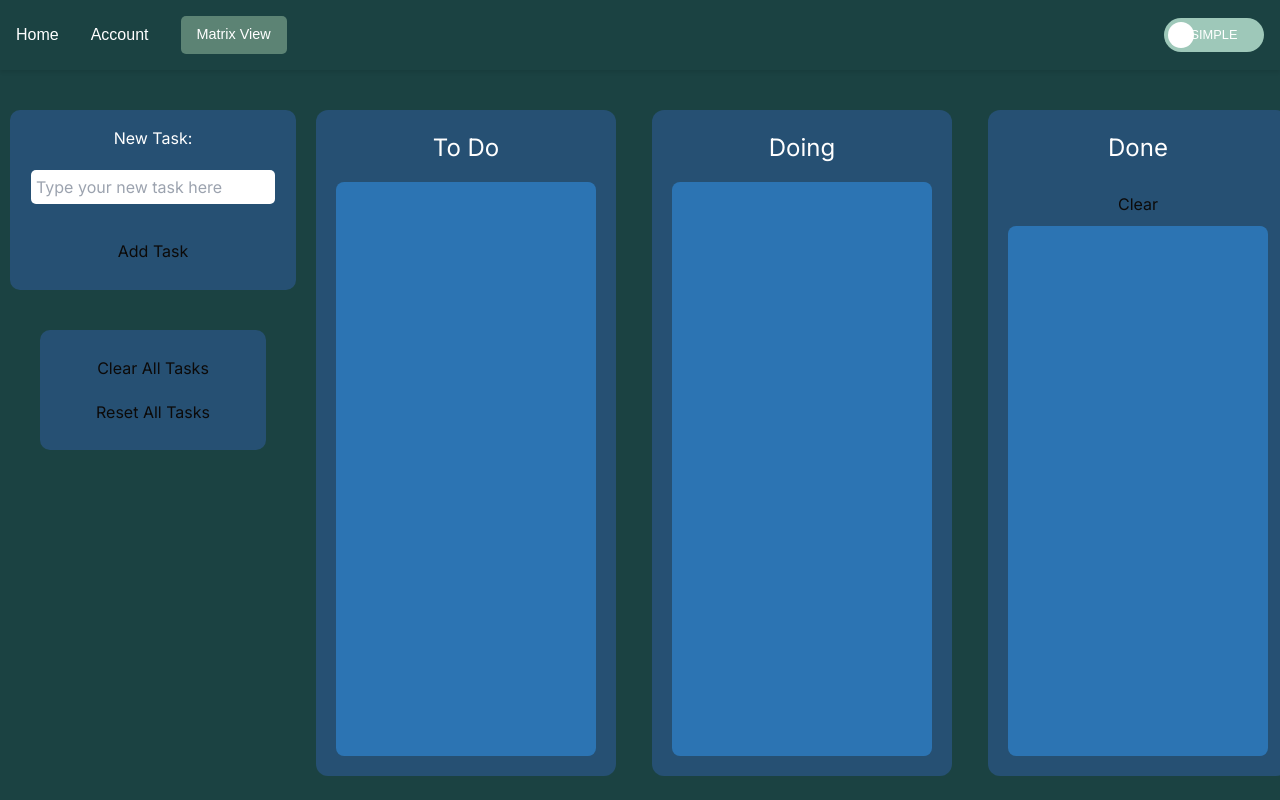
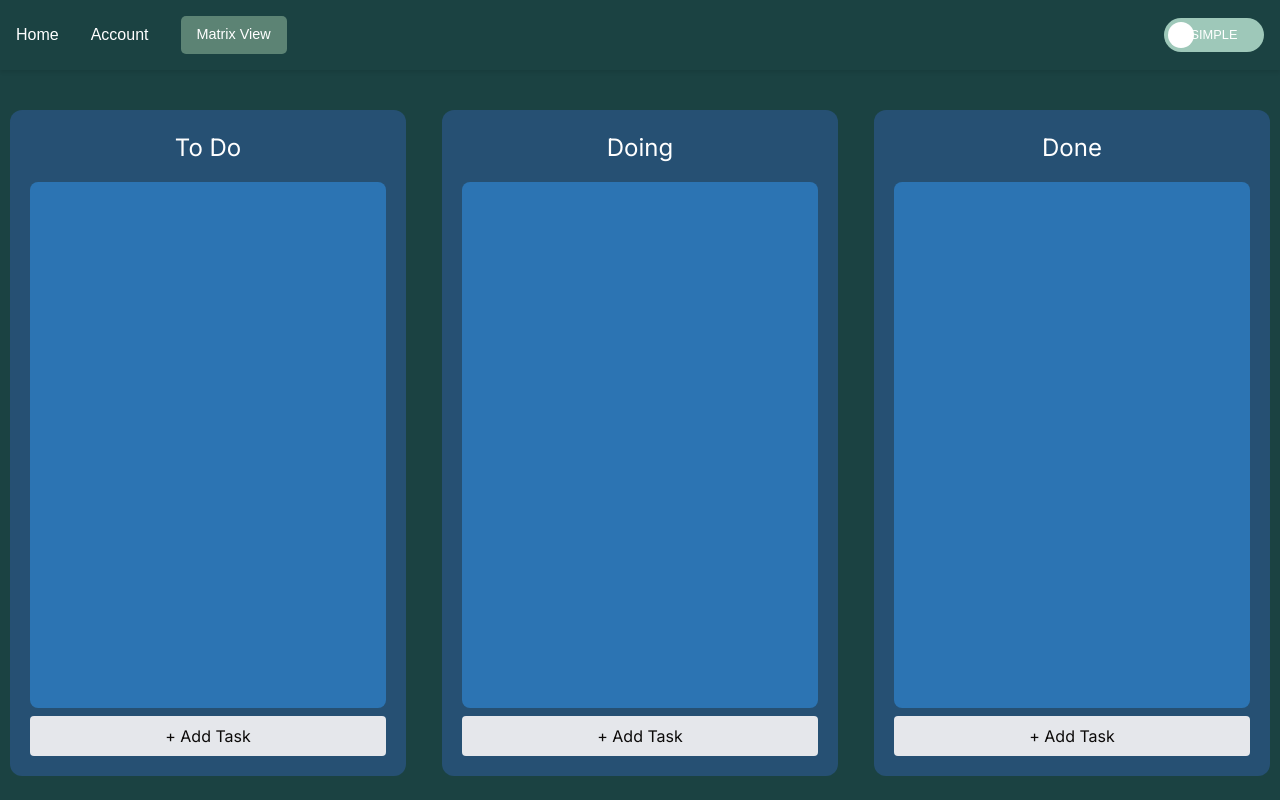
Before and after one commit to Yobamba/to-do-manager, a Next.js app: page / in a window 1280 px wide. Built offline with nearby package versions, Linux system fonts and the light colour scheme.

Commit message:
updated the way we add tasks

```diff
--- a/package.json
+++ b/package.json
@@ -3,7 +3,7 @@
   "version": "1.0.0",
   "private": true,
   "scripts": {
-    "dev": "next dev",
+    "dev": "next dev --webpack",
     "build": "next build",
     "start": "next start",
     "lint": "next lint"
--- a/src/app/ui/cards.tsx
+++ b/src/app/ui/cards.tsx
@@ -2,12 +2,15 @@
 
 import React, { useState, useEffect } from "react";
 import { DragDropContext, Droppable, Draggable } from '@hello-pangea/dnd';
+import { DropdownMenu, DropdownMenuContent, DropdownMenuItem, DropdownMenuTrigger } from "@/components/ui/dropdown-menu"
+import { MoreVertical } from "lucide-react"  // Vertical dots icon
 import styles from "../page.module.css";
 
 // Define the types for the task and column
 interface Task {
   id: string;
   text: string;
+  isEditing?: boolean;
 }
 
 interface Column {
@@ -19,7 +22,6 @@ interface Column {
 type Columns = Record<string, Column>;
 
 export default function Cards() {
-  const [newTask, setNewTask] = useState("");
   const [columns, setColumns] = useState<Columns>({
     'To_Do': {
       id: 'To_Do',
@@ -74,18 +76,44 @@ export default function Cards() {
     }
   };
 
-  const handleAddTask = () => {
-    if (newTask.trim() === "") return;
-
+  const handleAddTask = (columnId: string) => {
     const newTaskId = `task-${Date.now()}`;
-    const newTaskObj: Task = { id: newTaskId, text: newTask };
+    const newTask: Task = { id: newTaskId, text: "", isEditing: true };
 
     const newColumns = { ...columns };
-    newColumns['To_Do'].tasks.push(newTaskObj);
+    newColumns[columnId].tasks.push(newTask);
 
     setColumns(newColumns);
+  };
+
+  const handleTaskChange = (columnId: string, taskId: string, newText: string) => {
+    const newColumns = { ...columns };
+    const taskIndex = newColumns[columnId].tasks.findIndex(t => t.id === taskId);
+    if (taskIndex > -1) {
+      newColumns[columnId].tasks[taskIndex].text = newText;
+      setColumns(newColumns);
+    }
+  };
+
+  const handleTaskBlur = (columnId: string, taskId: string) => {
+    const newColumns = { ...columns };
+    const taskIndex = newColumns[columnId].tasks.findIndex(t => t.id === taskId);
+    if (taskIndex > -1) {
+      newColumns[columnId].tasks[taskIndex].isEditing = false;
+      // If the task is empty, remove it
+      if (newColumns[columnId].tasks[taskIndex].text.trim() === "") {
+        newColumns[columnId].tasks.splice(taskIndex, 1);
+      }
+      setColumns(newColumns);
+      saveTasksToLocalStorage(newColumns);
+    }
+  };
+
+  const clearColumnTasks = (columnId: string) => {
+    const newColumns = { ...columns };
+    newColumns[columnId].tasks = [];
+    setColumns(newColumns);
     saveTasksToLocalStorage(newColumns);
-    setNewTask("");
   };
 
   const clearAllTasks = () => {
@@ -96,29 +124,6 @@ export default function Cards() {
     };
     setColumns(newColumns);
     localStorage.removeItem("tasks");
-  };
-
-  const clearDoneTasks = () => {
-    const newColumns = { ...columns };
-    newColumns['Done'].tasks = [];
-    setColumns(newColumns);
-    saveTasksToLocalStorage(newColumns);
-  };
-
-  const resetAllTasks = () => {
-    const allTasks = Object.values(columns).flatMap(column => column.tasks);
-    const newColumns: Columns = {
-      'To_Do': { id: 'To_Do', title: 'To_Do', tasks: allTasks },
-      'Doing': { id: 'Doing', title: 'Doing', tasks: [] },
-      'Done': { id: 'Done', title: 'Done', tasks: [] },
-    };
-    setColumns(newColumns);
-    saveTasksToLocalStorage(newColumns);
-  };
-
-  const handleFormSubmit = (e: React.FormEvent) => {
-    e.preventDefault();
-    handleAddTask();
   };
 
   const onDragEnd = (result: any) => {
@@ -169,48 +174,35 @@ export default function Cards() {
 
   return (
     <>
-      <div>
-        <div className={`${styles.newTaskContainer}`}>
-          <form className={`${styles.formCSS}`} onSubmit={handleFormSubmit}>
-            <label htmlFor="newTaskInput" className={`${styles.taskHeading1}`}>
-              New Task:
-            </label>
-            <input
-              className={`${styles.inputArea}`}
-              type="text"
-              id="newTaskInput"
-              value={newTask}
-              onChange={(e) => setNewTask(e.target.value)}
-              placeholder="Type your new task here"
-            />
-            <button type="submit" className={`${styles.inputArea}`}>Add Task</button>
-          </form>
-        </div>
-
-        <div className={`${styles.newTaskContainer2}`}>
-          <button id="clearAll" onClick={clearAllTasks} className={`${styles.inputArea2}`}>Clear All Tasks</button>
-          <button onClick={resetAllTasks} className={`${styles.inputArea2}`}>Reset All Tasks</button>
-        </div>
-      </div>
-
       <DragDropContext onDragEnd={onDragEnd}>
         <div className={styles.board}>
           {Object.values(columns).map(column => (
-            <div key={column.id} className={`${styles.container} container ${column.id}`}>
-              <h4 className={`${styles.taskHeading}`}>{column.title.replace('_', ' ')}</h4>
-              {column.id === 'Done' && (
-                <button onClick={clearDoneTasks} className={`${styles.inputArea}`}>Clear</button>
-              )}
+            <div key={column.id} className={`${styles.container} container ${column.id} relative group`}>
+              <div className="relative group">
+                <h4 className={`${styles.taskHeading}`}>{column.title.replace('_', ' ')}</h4>
+                <DropdownMenu>
+                  <DropdownMenuTrigger asChild>
+                    <button className="absolute top-2 right-2 p-1 opacity-0 group-hover:opacity-100 hover:bg-muted rounded-full transition-all">
+                      <MoreVertical className="h-4 w-4" />
+                    </button>
+                  </DropdownMenuTrigger>
+                  <DropdownMenuContent align="end" className="w-48">
+                    <DropdownMenuItem onClick={() => clearColumnTasks(column.id)}>Clear Tasks</DropdownMenuItem>
+                    {column.id === 'To_Do' && (
+                      <DropdownMenuItem onClick={clearAllTasks}>Clear All Tasks</DropdownMenuItem>
+                    )}
+                  </DropdownMenuContent>
+                </DropdownMenu>
+              </div>
               <Droppable droppableId={column.id}>
                 {(provided, snapshot) => (
                   <div
                     ref={provided.innerRef}
                     {...provided.droppableProps}
                     className={styles.columnContent}
-
                   >
                     {column.tasks.map((task, index) => (
-                      <Draggable key={task.id} draggableId={task.id} index={index}>
+                      <Draggable key={task.id} draggableId={task.id} index={index} isDragDisabled={task.isEditing}>
                         {(provided, snapshot) => (
                           <div
                             ref={provided.innerRef}
@@ -227,7 +219,19 @@ export default function Cards() {
                               ...provided.draggableProps.style,
                             }}
                           >
-                            {task.text}
+                            {task.isEditing ? (
+                              <input
+                                type="text"
+                                value={task.text}
+                                onChange={(e) => handleTaskChange(column.id, task.id, e.target.value)}
+                                onBlur={() => handleTaskBlur(column.id, task.id)}
+                                onKeyDown={(e) => e.key === 'Enter' && handleTaskBlur(column.id, task.id)}
+                                autoFocus
+                                className="bg-transparent w-full focus:outline-none"
+                              />
+                            ) : (
+                              task.text
+                            )}
                           </div>
                         )}
                       </Draggable>
@@ -236,6 +240,7 @@ export default function Cards() {
                   </div>
                 )}
               </Droppable>
+              <button onClick={() => handleAddTask(column.id)} className="w-full mt-2 p-2 bg-gray-200 rounded hover:bg-gray-300">+ Add Task</button>
             </div>
           ))}
         </div>
```
Also changed, not shown: 1 other file (tests, documents, lock files or other folders).
